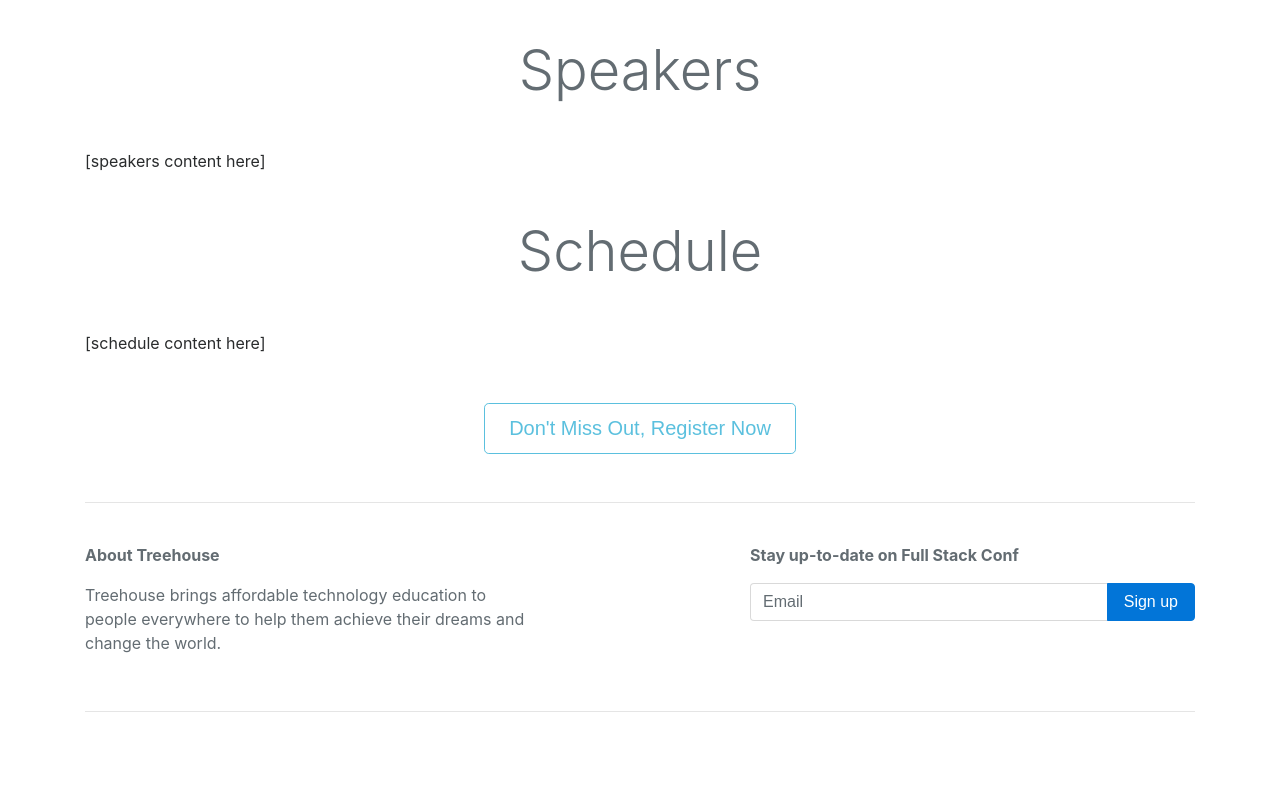
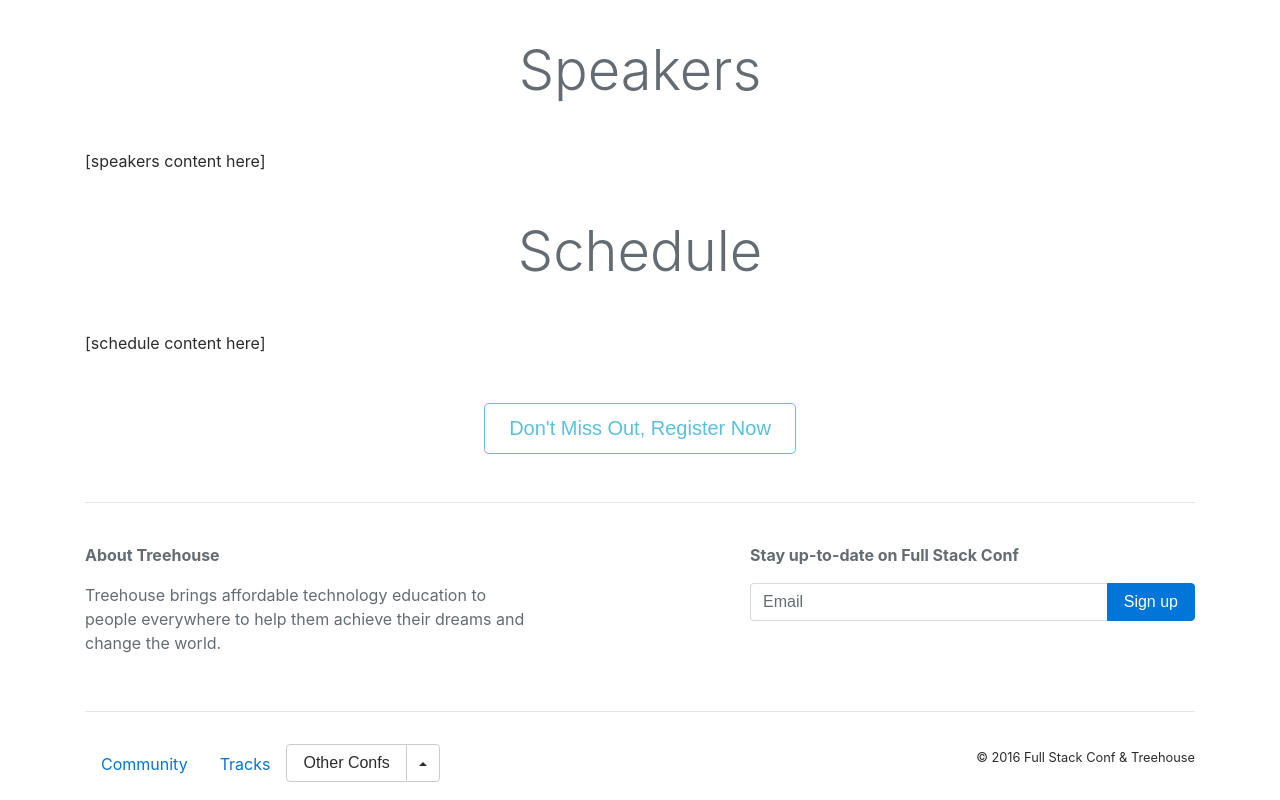
Before and after one commit to wittrura/TreehouseBootstrap4, a website: page public/index.html in a window 1280 px wide. Shown: the part 886-1686 px from the top of the page. Before the commit the page ends 1614 px from the top, so only its background shows below. Drawn offline with nearby package versions, Linux system fonts and the light colour scheme; a script that the page names is missing.

Commit message:
Adds horizontal nav for footer with dropup menu

```diff
--- a/public/index.html
+++ b/public/index.html
@@ -106,6 +106,39 @@
       <hr>
       <!-- /signup form -->
 
+      <!-- footer -->
+      <div class="row py-3">
+        <div class="col-md-7">
+          <ul class="nav">
+            <li class="nav-item">
+              <a class="nav-link" href="#">Community</a>
+            </li>
+            <li class="nav-item">
+              <a class="nav-link" href="#">Tracks</a>
+            </li>
+            <li class="nav-item">
+              <!-- split button -->
+              <div class="btn-group dropup">
+                <button type="button" class="btn btn-secondary">Other Confs</button>
+                <button type="button" class="btn btn-secondary dropdown-toggle dropdown-toggle-split" data-toggle="dropdown" aria-haspopup="true" aria-expanded="false">
+                  <span class="sr-only">Toggle Dropdown</span>
+                </button>
+                <div class="dropdown-menu">
+                  <a class="dropdown-item" href="#">CSS Conf</a>
+                  <a class="dropdown-item" href="#">Python Conf</a>
+                  <a class="dropdown-item" href="#">Java Conf</a>
+                  <a class="dropdown-item" href="#">Swift Conf</a>
+                </div>
+              </div>
+              <!-- /split button -->
+            </li>
+          </ul>
+        </div>
+        <div class="col-md-5 text-md-right">
+          <small>&copy; 2016 Full Stack Conf &amp; Treehouse</small>
+        </div>
+      </div>
+      <!-- /footer -->
     </div>
     <!-- /container -->
 
```
